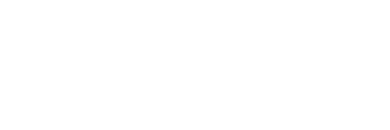
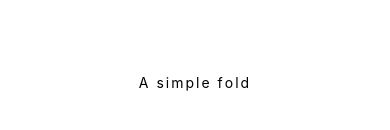
Before and after one commit to gilangFaras/animations-practice, a React Native app: screen / in a window 390 px wide. Shown: the part 340-470 px from the top of the page. Built offline with nearby package versions, Linux system fonts and the light colour scheme.

Commit message:
new animation: Random Scale

```diff
--- a/App.tsx
+++ b/App.tsx
@@ -6,10 +6,12 @@
  */
 
 import React from 'react';
-import KyoumenPage from './src/kyoumen';
+// import KyoumenPage from './src/kyoumen';
+import RandomScale from './src/randomScale';
 
 function App(): React.JSX.Element {
-  return <KyoumenPage />;
+  // return <KyoumenPage />;
+  return <RandomScale />;
 }
 
 export default App;
--- /dev/null
+++ b/src/randomScale/characters.tsx
@@ -0,0 +1,22 @@
+import {Text, Animated, StyleSheet} from 'react-native';
+import React from 'react';
+
+const Characters = (props: {character: string}) => {
+  const {character} = props;
+
+  return (
+    <Animated.View style={[styles.lyrics]}>
+      <Text>{character}</Text>
+    </Animated.View>
+  );
+};
+
+const styles = StyleSheet.create({
+  lyrics: {
+    fontSize: 26,
+    fontWeight: '500',
+    paddingVertical: 4,
+    paddingRight: 2,
+  },
+});
+export default Characters;
--- /dev/null
+++ b/src/randomScale/index.tsx
@@ -0,0 +1,32 @@
+import {StyleSheet, View} from 'react-native';
+import React, {useState} from 'react';
+import Characters from './characters';
+
+const lyrics = ['A simple fold', "That I've told", ' myself to erase'];
+
+const RandomScale = () => {
+  const [currentLine, setCurrentLine] = useState(0);
+
+  return (
+    <View style={styles.container}>
+      <View style={styles.lines}>
+        {lyrics[currentLine].split('').map((char, index) => {
+          return <Characters key={index} character={char} />;
+        })}
+      </View>
+    </View>
+  );
+};
+
+const styles = StyleSheet.create({
+  container: {
+    flex: 1,
+    justifyContent:'center',
+    alignItems: 'center',
+  },
+  lines: {
+    flexDirection: 'row',
+  },
+});
+
+export default RandomScale;
```
